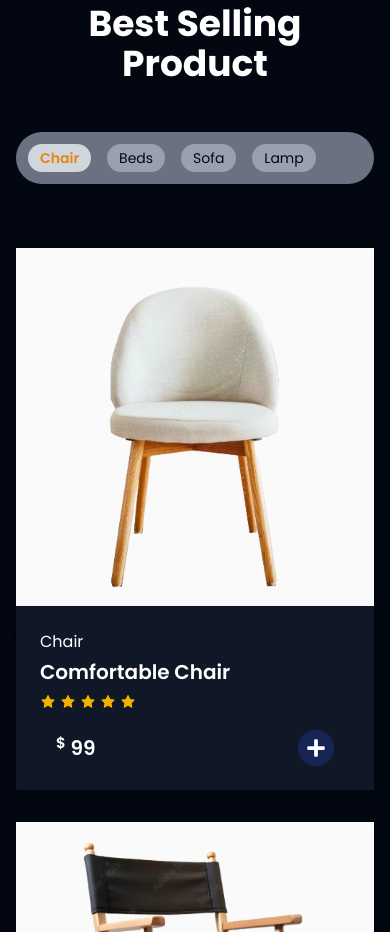
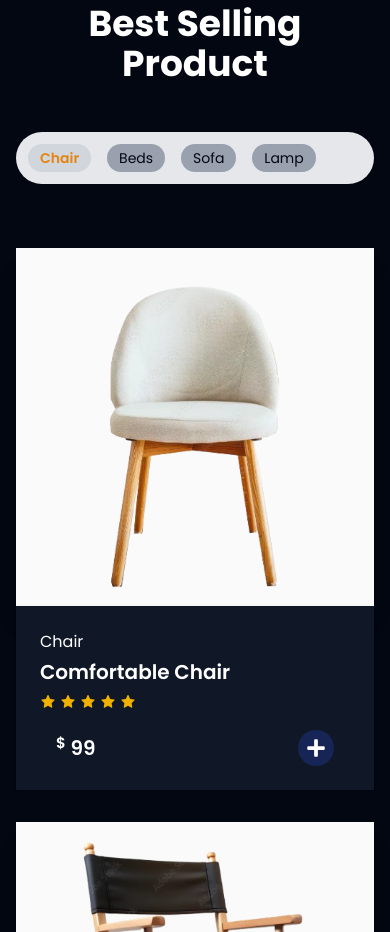
Before and after one commit to mahdirafi/Panto-Furniture_ReactJS, a React (Vite) app: page / in a window 390 px wide. Shown: the part 1760-2692 px from the top of the page. Built offline with nearby package versions, Linux system fonts and the light colour scheme.

Commit message:
search Bar

```diff
--- a/src/pages/shop/Products.jsx
+++ b/src/pages/shop/Products.jsx
@@ -31,7 +31,7 @@ const Products = ({ headline }) => {
         <h2 className="text-4xl font-bold text-center my-12">{headline}</h2>
 
         {/*category tabs  */}
-     <div className="w-full max-w-md sm:max-w-fit mx-auto mb-16 py-3 px-3 rounded-full bg-gray-500 sm:bg-green-100 sm:dark:bg-gray-500 sm:rounded-full md:p-2.5">
+     <div className="w-full max-w-md sm:max-w-fit mx-auto mb-16 py-3 px-3 rounded-full bg-gray-200 sm:bg-green-100 sm:dark:bg-gray-500 sm:rounded-full md:p-2.5">
   <div className="flex flex-row items-center gap-4 sm:gap-4 overflow-x-auto sm:overflow-visible sm:justify-center md:justify-between [scrollbar-width:none] [&::-webkit-scrollbar]:hidden">
     {categories.map((category, index) => (
       <button
```
